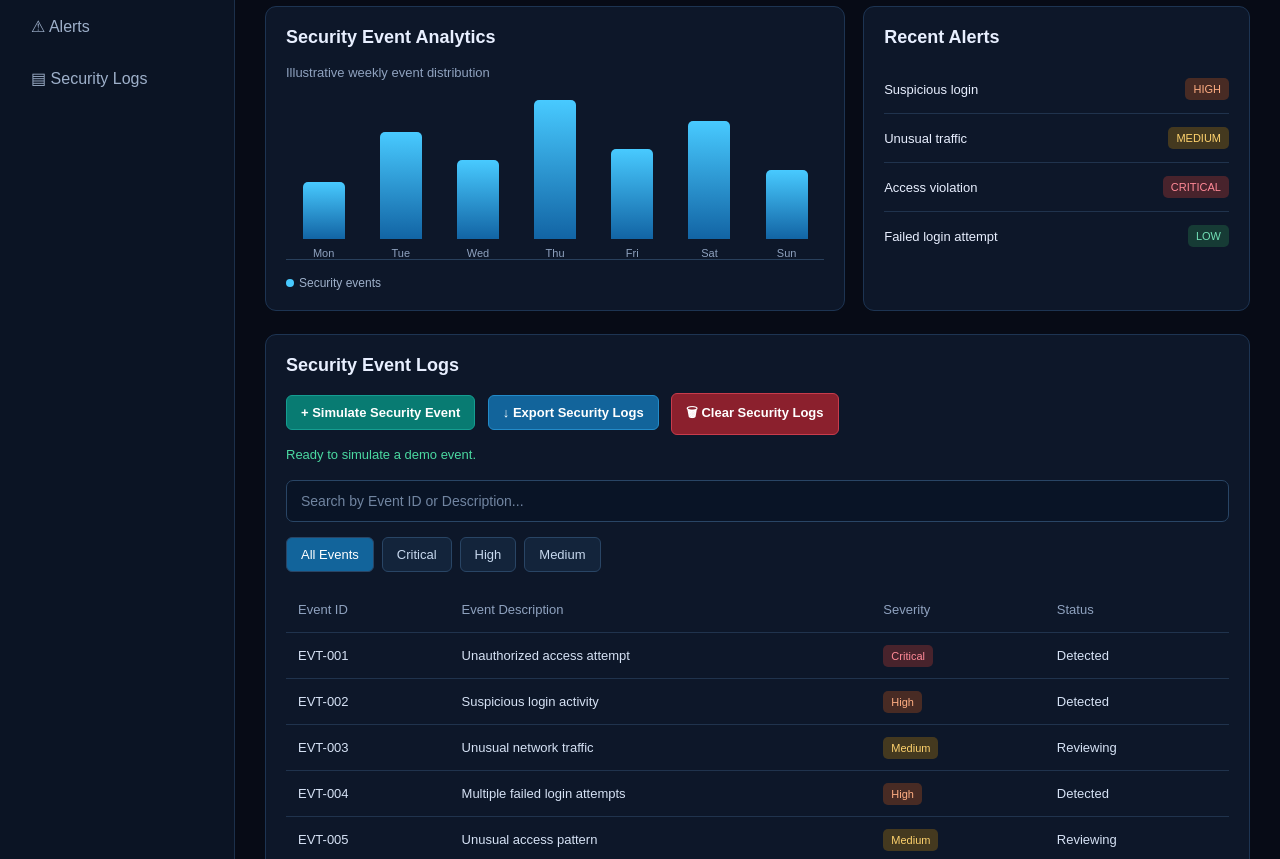
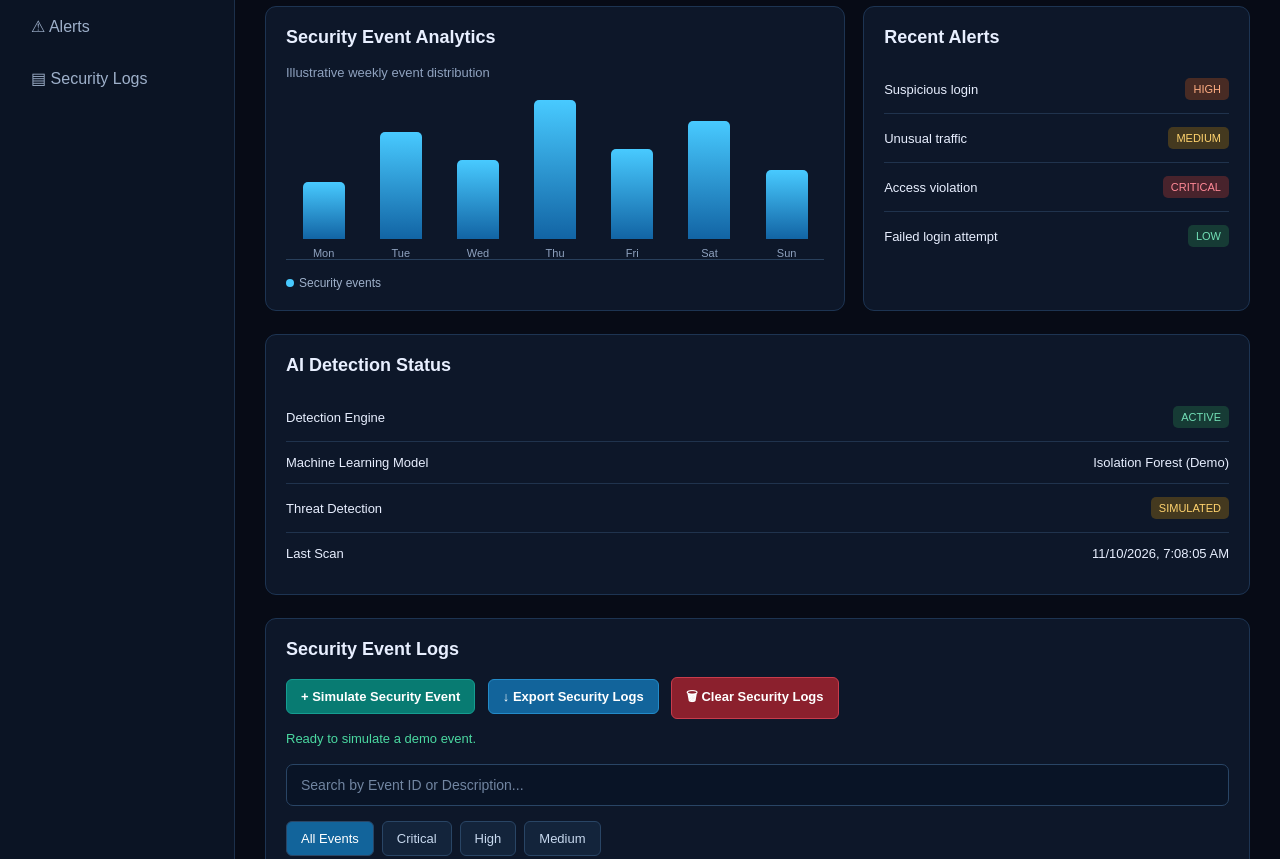
Before and after one commit to NayemCipherX/cyber-security-project, a plain HTML site: page dashboard.html in a window 1280 px wide. Shown: the part 241-1100 px from the top of the page. Drawn offline with Linux system fonts and the light colour scheme.

Commit message:
Implement AI Detection Status in dashboard
Added AI Detection Status section with various detection metrics.

```diff
--- a/dashboard.html
+++ b/dashboard.html
@@ -554,6 +554,41 @@ footer {
     </section>
 
 
+    <!-- AI DETECTION STATUS -->
+    <section class="section panel" id="ai-status">
+
+        <h3 class="section-title">
+            AI Detection Status
+        </h3>
+
+        <div class="activity">
+            <span>Detection Engine</span>
+            <span class="severity low">
+                ACTIVE
+            </span>
+        </div>
+
+        <div class="activity">
+            <span>Machine Learning Model</span>
+            <span>Isolation Forest (Demo)</span>
+        </div>
+
+        <div class="activity">
+            <span>Threat Detection</span>
+            <span class="severity medium">
+                SIMULATED
+            </span>
+        </div>
+
+        <div class="activity">
+            <span>Last Scan</span>
+            <span id="lastScan">Waiting...</span>
+        </div>
+
+    </section>
+
+
+
     <!-- SECURITY LOGS -->
     <section class="section panel" id="logs">
 
@@ -686,6 +721,9 @@ const simulateBtn = document.querySelector("#simulateBtn");
     const exportBtn = document.querySelector("#exportBtn");
     const clearBtn = document.querySelector("#clearBtn");
 const recentAlerts = document.querySelector("#alerts");
+    // AI DETECTION LAST SCAN
+document.querySelector("#lastScan").textContent =
+    new Date().toLocaleString();
 
 let totalEvents = 1284;
 let threats = 24;
@@ -1227,9 +1265,10 @@ saveDashboardData();
 });
 
 
-</body>
+
     // LOAD SAVED DASHBOARD DATA
 loadDashboardData();
 
 </script>
+    </body>
 </html>
```
